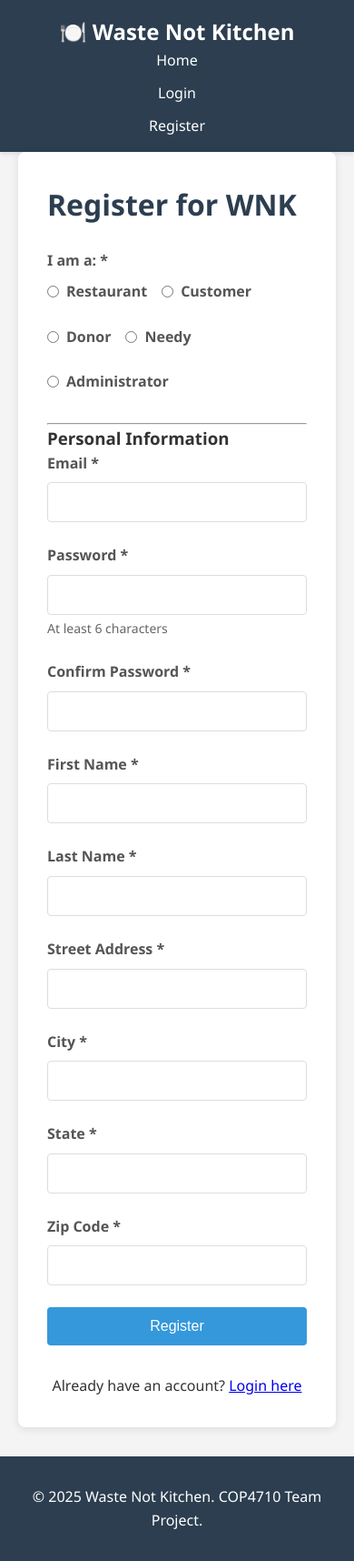
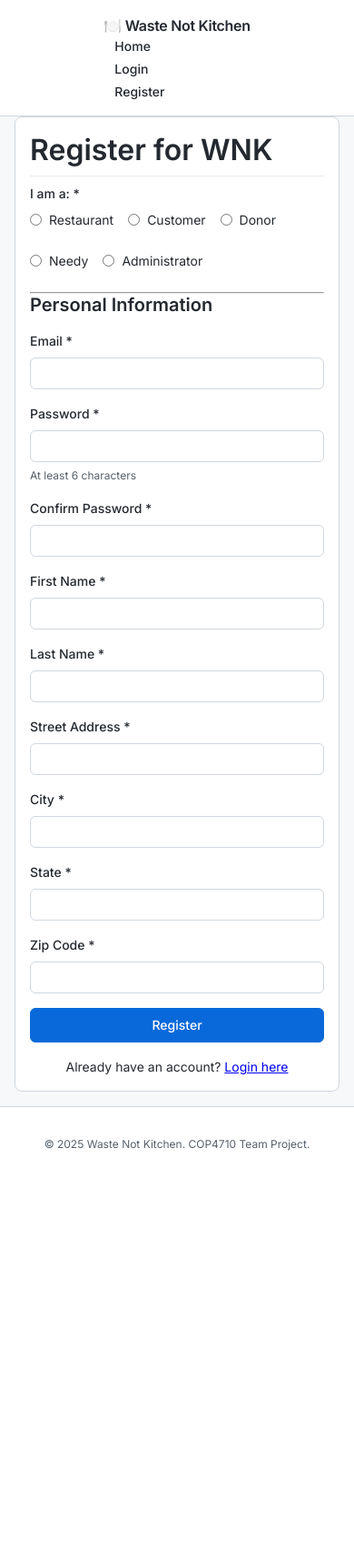
Before and after one commit to giullyasantos/wnk_cop4710, a PHP site: page /register.php in a window 390 px wide. Shown: the whole page at 91% size. After the commit the page ends 1265 px from the top, so only its background shows below. Run offline with PHP 8.4, Linux system fonts and the light colour scheme.

Commit message:
Updated CSS Styling

```diff
--- a/wnk_project/css/style.css
+++ b/wnk_project/css/style.css
@@ -1,4 +1,6 @@
-/* WNK - Waste Not Kitchen Stylesheet */
+/* WNK - Waste Not Kitchen Stylesheet - Minimalist Dashboard Design */
+
+@import url('https://fonts.googleapis.com/css2?family=Inter:wght@300;400;500;600;700&display=swap');
 
 * {
     margin: 0;
@@ -6,130 +8,205 @@
     box-sizing: border-box;
 }
 
+:root {
+    --color-bg: #ffffff;
+    --color-bg-secondary: #f6f8fa;
+    --color-bg-tertiary: #f0f3f5;
+    --color-border: #d0d7de;
+    --color-border-light: #e8ebed;
+    --color-text-primary: #24292f;
+    --color-text-secondary: #57606a;
+    --color-text-tertiary: #656d76;
+    --color-accent: #0969da;
+    --color-accent-hover: #0550ae;
+    --color-accent-light: #ddf4ff;
+    --color-success: #1a7f37;
+    --color-success-light: #dafbe1;
+    --color-danger: #cf222e;
+    --color-danger-light: #ffebe9;
+    --color-warning: #9a6700;
+    --color-warning-light: #fff8c5;
+    --shadow-sm: 0 1px 2px rgba(0, 0, 0, 0.05);
+    --shadow-md: 0 2px 6px rgba(0, 0, 0, 0.08);
+    --radius-sm: 6px;
+    --radius-md: 8px;
+    --radius-lg: 12px;
+}
+
 body {
-    font-family: 'Segoe UI', Tahoma, Geneva, Verdana, sans-serif;
-    line-height: 1.6;
-    color: #333;
-    background-color: #f4f4f4;
+    font-family: 'Inter', -apple-system, BlinkMacSystemFont, 'Segoe UI', system-ui, sans-serif;
+    font-size: 14px;
+    line-height: 1.5;
+    color: var(--color-text-primary);
+    background-color: var(--color-bg-secondary);
     min-height: 100vh;
     display: flex;
     flex-direction: column;
+    -webkit-font-smoothing: antialiased;
+    -moz-osx-font-smoothing: grayscale;
+}
+
+/* Typography */
+h1, h2, h3, h4, h5, h6 {
+    font-weight: 600;
+    line-height: 1.25;
+    color: var(--color-text-primary);
+    margin-bottom: 16px;
+}
+
+h1 {
+    font-size: 32px;
+    font-weight: 600;
+}
+
+h2 {
+    font-size: 24px;
+    font-weight: 600;
+}
+
+h3 {
+    font-size: 20px;
+    font-weight: 600;
 }
 
 /* Container */
 .container {
-    max-width: 1200px;
+    max-width: 1280px;
     margin: 0 auto;
-    padding: 0 20px;
+    padding: 0 24px;
 }
 
 /* Header & Navigation */
 header {
-    background-color: #2c3e50;
-    color: white;
-    padding: 1rem 0;
-    box-shadow: 0 2px 5px rgba(0,0,0,0.1);
+    background-color: var(--color-bg);
+    border-bottom: 1px solid var(--color-border);
+    padding: 16px 0;
+    position: sticky;
+    top: 0;
+    z-index: 1000;
 }
 
 .navbar {
     display: flex;
     justify-content: space-between;
     align-items: center;
+    gap: 16px;
 }
 
 .nav-brand a {
-    color: white;
+    color: var(--color-text-primary);
     text-decoration: none;
-    font-size: 1.5rem;
-    font-weight: bold;
+    font-size: 16px;
+    font-weight: 600;
+    letter-spacing: -0.02em;
 }
 
 .nav-menu {
     display: flex;
     list-style: none;
-    gap: 20px;
+    gap: 4px;
     align-items: center;
 }
 
 .nav-menu a {
-    color: white;
+    color: var(--color-text-primary);
     text-decoration: none;
-    padding: 0.5rem 1rem;
-    border-radius: 4px;
-    transition: background-color 0.3s;
+    padding: 8px 12px;
+    border-radius: var(--radius-sm);
+    transition: all 0.2s ease;
+    font-weight: 500;
+    font-size: 14px;
 }
 
 .nav-menu a:hover {
-    background-color: #34495e;
+    background-color: var(--color-bg-secondary);
+}
+
+.nav-menu a:active {
+    background-color: var(--color-bg-tertiary);
 }
 
 /* Main Content */
 main {
     flex: 1;
-    padding: 2rem 0;
+    padding: 32px 0;
 }
 
 /* Cards */
 .card {
-    background: white;
-    border-radius: 8px;
-    padding: 2rem;
-    margin-bottom: 2rem;
-    box-shadow: 0 2px 10px rgba(0,0,0,0.1);
+    background: var(--color-bg);
+    border: 1px solid var(--color-border);
+    border-radius: var(--radius-md);
+    padding: 24px;
+    margin-bottom: 16px;
 }
 
 .card h1, .card h2 {
-    margin-bottom: 1.5rem;
-    color: #2c3e50;
+    margin-bottom: 8px;
+    padding-bottom: 8px;
+    border-bottom: 1px solid var(--color-border-light);
 }
 
 /* Forms */
 .form-group {
-    margin-bottom: 1.5rem;
+    margin-bottom: 16px;
 }
 
 .form-group label {
     display: block;
-    margin-bottom: 0.5rem;
-    font-weight: 600;
-    color: #555;
+    margin-bottom: 8px;
+    font-weight: 500;
+    color: var(--color-text-primary);
+    font-size: 14px;
 }
 
 .form-group input,
 .form-group select,
 .form-group textarea {
     width: 100%;
-    padding: 0.75rem;
-    border: 1px solid #ddd;
-    border-radius: 4px;
-    font-size: 1rem;
-    transition: border-color 0.3s;
+    padding: 8px 12px;
+    border: 1px solid var(--color-border);
+    border-radius: var(--radius-sm);
+    font-size: 14px;
+    font-family: inherit;
+    background-color: var(--color-bg);
+    color: var(--color-text-primary);
+    transition: all 0.2s ease;
 }
 
 .form-group input:focus,
 .form-group select:focus,
 .form-group textarea:focus {
     outline: none;
-    border-color: #3498db;
+    border-color: var(--color-accent);
+    box-shadow: 0 0 0 3px var(--color-accent-light);
+}
+
+.form-group input::placeholder,
+.form-group textarea::placeholder {
+    color: var(--color-text-tertiary);
 }
 
 .form-group small {
     display: block;
-    margin-top: 0.25rem;
-    color: #666;
-    font-size: 0.875rem;
+    margin-top: 6px;
+    color: var(--color-text-secondary);
+    font-size: 12px;
 }
 
 /* Buttons */
 .btn {
     display: inline-block;
-    padding: 0.75rem 1.5rem;
-    border: none;
-    border-radius: 4px;
-    font-size: 1rem;
+    padding: 8px 16px;
+    border: 1px solid transparent;
+    border-radius: var(--radius-sm);
+    font-size: 14px;
+    font-weight: 500;
     cursor: pointer;
     text-decoration: none;
-    transition: background-color 0.3s, transform 0.1s;
+    transition: all 0.2s ease;
+    font-family: inherit;
+    line-height: 20px;
 }
 
 .btn:active {
@@ -137,141 +214,181 @@ main {
 }
 
 .btn-primary {
-    background-color: #3498db;
+    background-color: var(--color-accent);
     color: white;
+    border-color: var(--color-accent);
 }
 
 .btn-primary:hover {
-    background-color: #2980b9;
+    background-color: var(--color-accent-hover);
+    border-color: var(--color-accent-hover);
 }
 
 .btn-success {
-    background-color: #27ae60;
+    background-color: var(--color-success);
     color: white;
+    border-color: var(--color-success);
 }
 
 .btn-success:hover {
-    background-color: #229954;
+    background-color: #1a7f37;
+    opacity: 0.9;
 }
 
 .btn-danger {
-    background-color: #e74c3c;
+    background-color: var(--color-danger);
     color: white;
+    border-color: var(--color-danger);
 }
 
 .btn-danger:hover {
-    background-color: #c0392b;
+    background-color: #a40e26;
 }
 
 .btn-secondary {
-    background-color: #95a5a6;
-    color: white;
+    background-color: var(--color-bg-secondary);
+    color: var(--color-text-primary);
+    border-color: var(--color-border);
 }
 
 .btn-secondary:hover {
-    background-color: #7f8c8d;
+    background-color: var(--color-bg-tertiary);
+    border-color: var(--color-border);
 }
 
 .btn-block {
     width: 100%;
     display: block;
+    text-align: center;
 }
 
 /* Alerts */
 .alert {
-    padding: 1rem;
-    border-radius: 4px;
-    margin-bottom: 1.5rem;
+    padding: 12px 16px;
+    border-radius: var(--radius-sm);
+    margin-bottom: 16px;
+    border: 1px solid;
+    font-size: 14px;
 }
 
 .alert-success {
-    background-color: #d4edda;
-    color: #155724;
-    border: 1px solid #c3e6cb;
+    background-color: var(--color-success-light);
+    color: var(--color-success);
+    border-color: var(--color-success);
 }
 
 .alert-error {
-    background-color: #f8d7da;
-    color: #721c24;
-    border: 1px solid #f5c6cb;
+    background-color: var(--color-danger-light);
+    color: var(--color-danger);
+    border-color: var(--color-danger);
 }
 
 .alert-info {
-    background-color: #d1ecf1;
-    color: #0c5460;
-    border: 1px solid #bee5eb;
+    background-color: var(--color-accent-light);
+    color: var(--color-accent);
+    border-color: var(--color-accent);
 }
 
 /* Tables */
 table {
     width: 100%;
     border-collapse: collapse;
-    margin-top: 1rem;
+    margin-top: 16px;
+    font-size: 14px;
 }
 
 table th,
 table td {
-    padding: 0.75rem;
+    padding: 12px;
     text-align: left;
-    border-bottom: 1px solid #ddd;
+    border-bottom: 1px solid var(--color-border-light);
 }
 
 table th {
-    background-color: #f8f9fa;
+    background-color: var(--color-bg-secondary);
     font-weight: 600;
-    color: #2c3e50;
+    color: var(--color-text-primary);
+    font-size: 12px;
+    text-transform: uppercase;
+    letter-spacing: 0.05em;
 }
 
-table tr:hover {
-    background-color: #f8f9fa;
+table tbody tr:hover {
+    background-color: var(--color-bg-secondary);
+}
+
+table tbody tr:last-child td {
+    border-bottom: none;
 }
 
 /* Hero Section */
 .hero {
     text-align: center;
-    padding: 3rem 0;
+    padding: 64px 0 48px;
 }
 
 .hero h1 {
-    font-size: 2.5rem;
-    margin-bottom: 1rem;
-    color: #2c3e50;
+    font-size: 48px;
+    margin-bottom: 16px;
+    color: var(--color-text-primary);
+    font-weight: 600;
+    letter-spacing: -0.03em;
 }
 
 .hero p {
-    font-size: 1.2rem;
-    color: #666;
-    margin-bottom: 2rem;
+    font-size: 20px;
+    color: var(--color-text-secondary);
+    margin-bottom: 32px;
+    max-width: 600px;
+    margin-left: auto;
+    margin-right: auto;
 }
 
 /* Grid */
 .grid {
     display: grid;
     grid-template-columns: repeat(auto-fit, minmax(300px, 1fr));
-    gap: 2rem;
-    margin-top: 2rem;
+    gap: 16px;
+    margin-top: 16px;
 }
 
 .grid-item {
-    background: white;
-    padding: 2rem;
-    border-radius: 8px;
-    box-shadow: 0 2px 10px rgba(0,0,0,0.1);
-    text-align: center;
+    background: var(--color-bg);
+    padding: 24px;
+    border: 1px solid var(--color-border);
+    border-radius: var(--radius-md);
+    transition: all 0.2s ease;
+}
+
+.grid-item:hover {
+    border-color: var(--color-border);
+    box-shadow: var(--shadow-md);
 }
 
 .grid-item h3 {
-    margin-bottom: 1rem;
-    color: #2c3e50;
+    margin-bottom: 8px;
+    color: var(--color-text-primary);
+    font-size: 16px;
+}
+
+.grid-item p {
+    color: var(--color-text-secondary);
+    font-size: 14px;
+    line-height: 1.5;
 }
 
 /* Footer */
 footer {
-    background-color: #2c3e50;
-    color: white;
+    background-color: var(--color-bg);
+    border-top: 1px solid var(--color-border);
     text-align: center;
-    padding: 2rem 0;
+    padding: 32px 0;
     margin-top: auto;
+}
+
+footer p {
+    color: var(--color-text-secondary);
+    font-size: 12px;
 }
 
 /* Utility Classes */
@@ -279,77 +396,166 @@ footer {
     text-align: center;
 }
 
-.mt-1 { margin-top: 1rem; }
-.mt-2 { margin-top: 2rem; }
-.mb-1 { margin-bottom: 1rem; }
-.mb-2 { margin-bottom: 2rem; }
+.mt-1 { margin-top: 8px; }
+.mt-2 { margin-top: 16px; }
+.mt-3 { margin-top: 24px; }
+.mb-1 { margin-bottom: 8px; }
+.mb-2 { margin-bottom: 16px; }
+.mb-3 { margin-bottom: 24px; }
 
 .text-muted {
-    color: #666;
+    color: var(--color-text-secondary);
 }
 
 .text-danger {
-    color: #e74c3c;
+    color: var(--color-danger);
 }
 
 .text-success {
-    color: #27ae60;
+    color: var(--color-success);
+}
+
+/* Radio/Checkbox Groups */
+.radio-group {
+    display: flex;
+    gap: 16px;
+    flex-wrap: wrap;
+}
+
+.radio-group label {
+    display: flex;
+    align-items: center;
+    gap: 8px;
+    cursor: pointer;
+    font-weight: 400;
+    color: var(--color-text-primary);
+}
+
+.radio-group input[type="radio"],
+.radio-group input[type="checkbox"] {
+    width: auto;
+    cursor: pointer;
+}
+
+/* Status badges */
+.badge {
+    display: inline-block;
+    padding: 4px 8px;
+    border-radius: var(--radius-sm);
+    font-size: 12px;
+    font-weight: 500;
+    line-height: 1;
+}
+
+.badge-active {
+    background-color: var(--color-success-light);
+    color: var(--color-success);
+}
+
+.badge-inactive {
+    background-color: var(--color-danger-light);
+    color: var(--color-danger);
+}
+
+.badge-pending {
+    background-color: var(--color-warning-light);
+    color: var(--color-warning);
+}
+
+/* Dashboard Specific Styles */
+.dashboard-header {
+    display: flex;
+    justify-content: space-between;
+    align-items: center;
+    margin-bottom: 24px;
+}
+
+.dashboard-stats {
+    display: grid;
+    grid-template-columns: repeat(auto-fit, minmax(200px, 1fr));
+    gap: 16px;
+    margin-bottom: 24px;
+}
+
+.stat-card {
+    background: var(--color-bg);
+    border: 1px solid var(--color-border);
+    border-radius: var(--radius-md);
+    padding: 20px;
+}
+
+.stat-card .stat-label {
+    font-size: 12px;
+    color: var(--color-text-secondary);
+    text-transform: uppercase;
+    letter-spacing: 0.05em;
+    margin-bottom: 4px;
+}
+
+.stat-card .stat-value {
+    font-size: 32px;
+    font-weight: 600;
+    color: var(--color-text-primary);
+}
+
+/* Split Layout for Dashboard */
+.split-layout {
+    display: grid;
+    grid-template-columns: 1fr 1fr;
+    gap: 16px;
 }
 
 /* Responsive */
 @media (max-width: 768px) {
+    .navbar {
+        flex-direction: column;
+        align-items: flex-start;
+    }
+
     .nav-menu {
         flex-direction: column;
-        gap: 10px;
+        align-items: flex-start;
+        width: 100%;
+    }
+
+    .nav-menu a {
+        width: 100%;
     }
 
     .grid {
         grid-template-columns: 1fr;
     }
 
+    .split-layout {
+        grid-template-columns: 1fr;
+    }
+
     .hero h1 {
-        font-size: 2rem;
+        font-size: 32px;
+    }
+
+    .hero p {
+        font-size: 16px;
+    }
+
+    .container {
+        padding: 0 16px;
     }
 }
 
-/* Radio/Checkbox Groups */
-.radio-group {
-    display: flex;
-    gap: 1rem;
-    flex-wrap: wrap;
+@media (max-width: 480px) {
+    .hero h1 {
+        font-size: 28px;
+    }
+
+    .card {
+        padding: 16px;
+    }
 }
 
-.radio-group label {
-    display: flex;
-    align-items: center;
-    gap: 0.5rem;
-    cursor: pointer;
+/* Smooth scrolling */
+@media (prefers-reduced-motion: no-preference) {
+    html {
+        scroll-behavior: smooth;
+    }
 }
-
-.radio-group input[type="radio"] {
-    width: auto;
-}
-
-/* Status badges */
-.badge {
-    display: inline-block;
-    padding: 0.25rem 0.75rem;
-    border-radius: 12px;
-    font-size: 0.875rem;
-    font-weight: 600;
-}
-
-.badge-active {
-    background-color: #d4edda;
-    color: #155724;
-}
-
-.badge-inactive {
-    background-color: #f8d7da;
-    color: #721c24;
-}
-
-.badge-pending {
-    background-color: #fff3cd;
-    color: #856404;
-}
```
